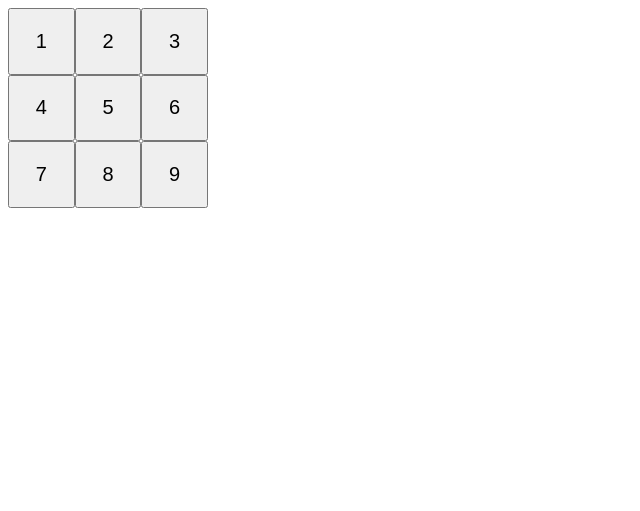
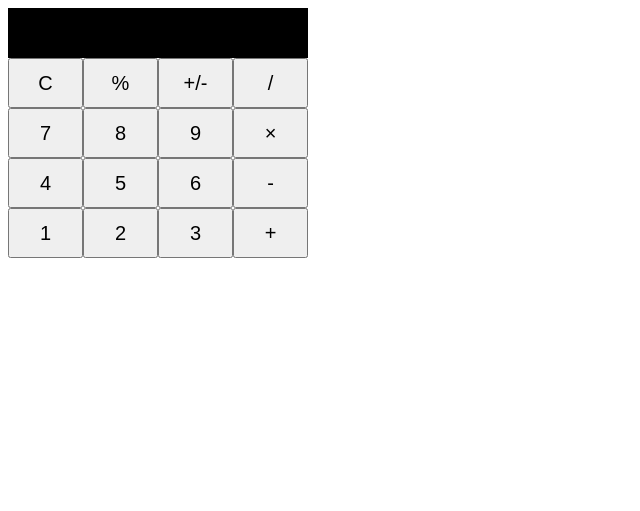
Before and after one commit to Mihakurochkin/Calculator, a plain HTML site: page index.html in a window 1280 px wide. Shown: the whole page, without its empty margins (0-640 px from the left). Drawn offline with Linux system fonts and the light colour scheme.

Commit message:
the initial structure of the calculator is done

```diff
--- a/index.html
+++ b/index.html
@@ -7,6 +7,8 @@
 </head>
 <body>
     <div id="calculator">
+        <div id="line"></div>
+        <div id="buttons">
             <div id="numbers">
                 <button class="number">1</button>
                 <button class="number">2</button>
@@ -17,8 +19,18 @@
                 <button class="number">7</button>
                 <button class="number">8</button>
                 <button class="number">9</button>
+                <button class="number">C</button>
+                <button class="number">%</button>
+                <button class="number">+/-</button>
             </div>
-        <div></div>
+            <div id="symbols">
+                <button class="symbol">/</button>
+                <button class="symbol">×</button>
+                <button class="symbol">-</button>
+                <button class="symbol">+</button>
             </div>
+        </div>
+    </div>
+    <script src="script.js"></script>
 </body>
 </html>
--- a/styles.css
+++ b/styles.css
@@ -1,17 +1,47 @@
-#numbers {
-    display: flex;
-    flex-flow: row wrap;
-    justify-items: flex-start;
-    height: 200px;
-    width: 200px;
+* {
+    font-size: 20px;
 }
 
 #calculator {
+    display: flex;
     height: 500px;
+    width: 300px;
+    flex-direction: column;
+    align-items: center;
+}
+
+#buttons {
+    display: flex;
+    width: 100%;
+    flex-direction: row;
+}
+
+#numbers {
+    display: flex;
+    flex-flow: row wrap-reverse;
+    justify-items: flex-start;
+    height: 200px;
+    width: 75%;
 }
 
 .number {
     width: calc(100%/3);
-    height: calc(100%/3);
-    font-size: 20px;
+    height: calc(100%/4);
 }
+
+#symbols {
+    display: flex;
+    flex-direction: column;
+    width: 25%;
+}
+
+.symbol {
+    width: 100%;
+    height: calc(100%/4);
+}
+
+#line {
+    width: 300px;
+    height: 50px;
+    background-color: black;
+}
```
Lines whose indentation alone changed are shown as unchanged.
